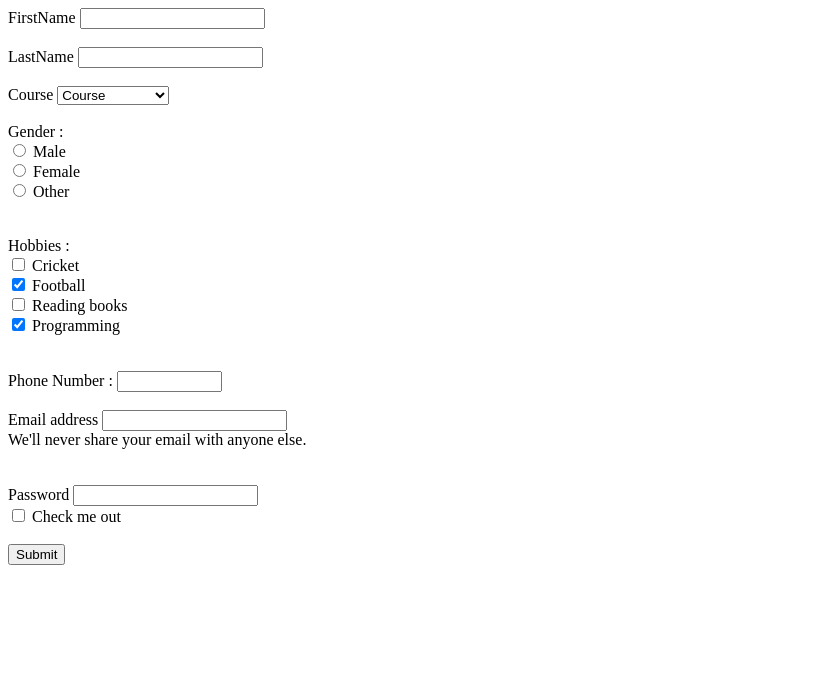
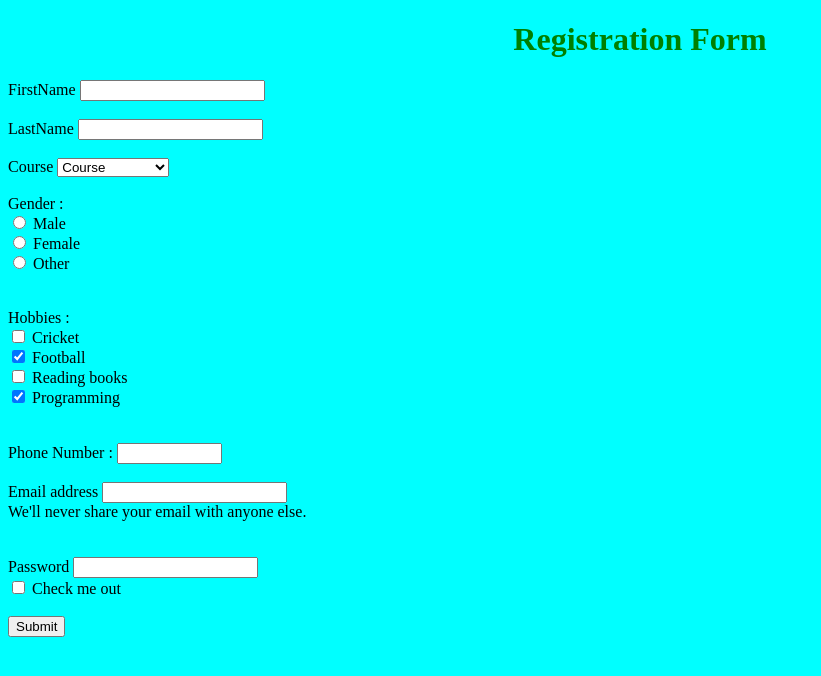
Before and after one commit to Snehal8226/ASSIGNMENTS, a plain HTML site: page bootstrap/registrationform.html in a window 1280 px wide. Shown: the whole page, without its empty margins (0-821 px from the left). Drawn offline with Linux system fonts and the light colour scheme; files that its build step writes are made by us from their sources.

Commit message:
labelchange

```diff
--- a/bootstrap/registrationform.html
+++ b/bootstrap/registrationform.html
@@ -1,12 +1,14 @@
 <!DOCTYPE html>
 <html lang="en">
 <head>
+    <link rel="stylesheet" href="style.css">
     <meta charset="UTF-8">
     <meta http-equiv="X-UA-Compatible" content="IE=edge">
     <meta name="viewport" content="width=device-width, initial-scale=1.0">
     <title>Regisrtation form</title>
 </head>
 <body>
+    <h1>Registration Form</h1>
  <label> FirstName   </label>
  <input type="text" name="firstname" value=""><br><br>
  <label> LastName     </label>
--- a/style.css
+++ b/style.css
@@ -1,6 +1,5 @@
 body {
-    background-image: Oxalis-flowers-flowering-plants-in-the-family-tree-sorrel-Oxalidaceae-containing-about-570-species-purple-blur-petals-insect-macro-3840x2400-1920x1200
-    ;
+    background-color:aqua;
   }
   h1 {
     color: green;
```
